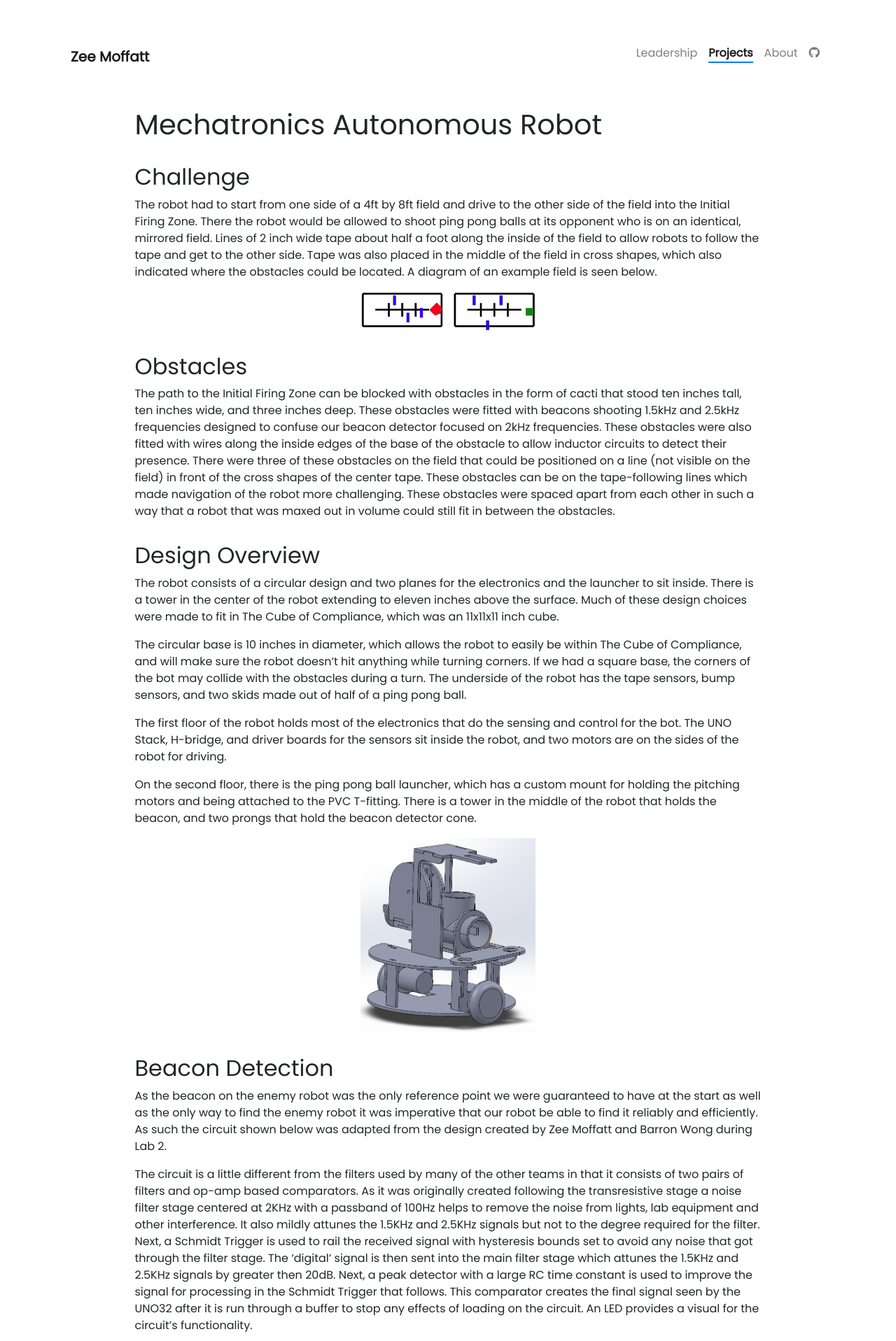
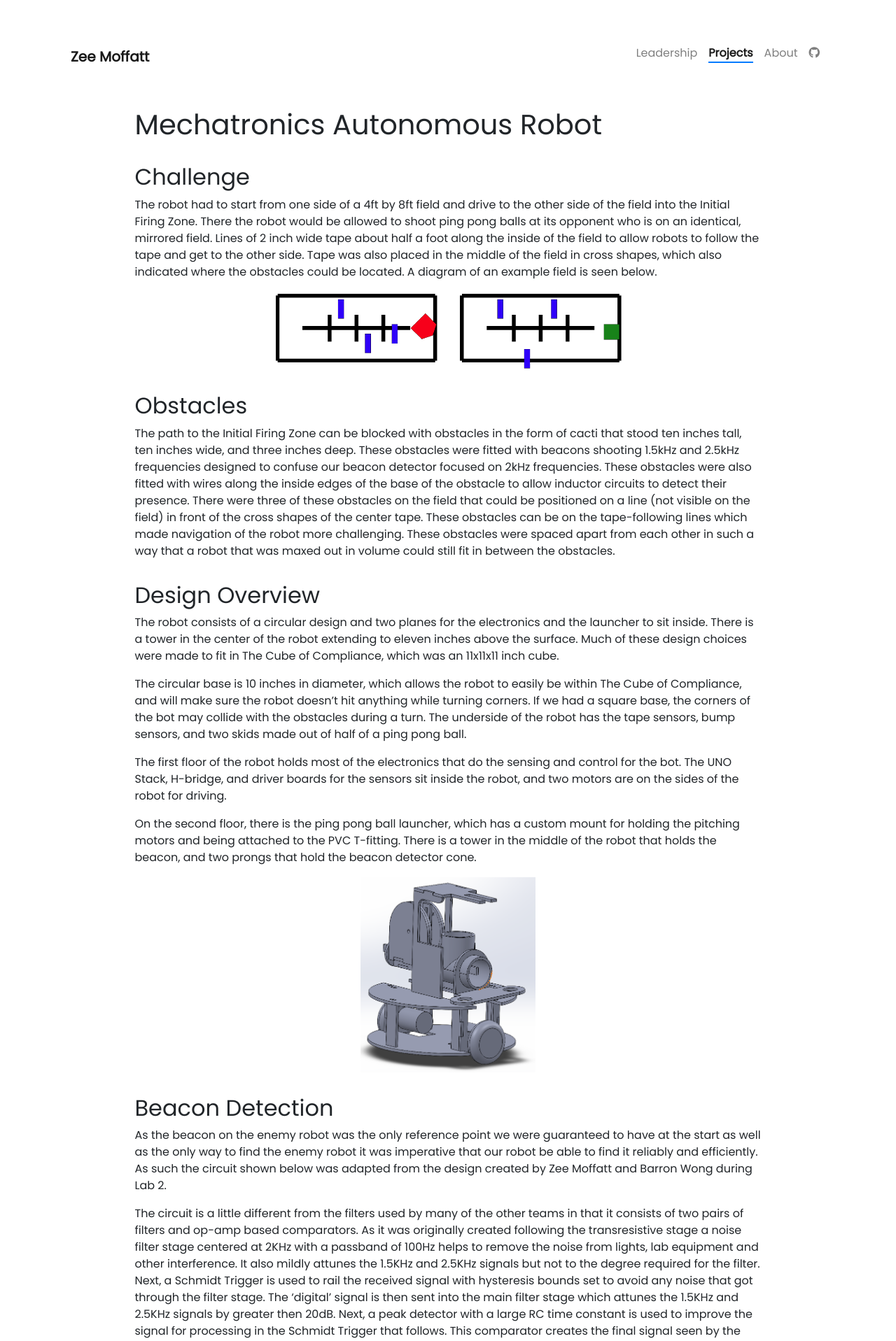
Before and after one commit to zmoffatt/zmoffatt.github.io, a Jekyll site: the page built from _projects/2_Mechatronics_Autonomous_Robot.md, in a window 1280 px wide. Shown: the top 1917 px of the page at 70% size. Built offline with Jekyll 4.4.1, drawn with Linux system fonts in a browser that asks for light colours; nearby versions of some CDN libraries; comment, search, counter and statistics services are not loaded.

Commit message:
New picture

```diff
--- a/_projects/2_Mechatronics_Autonomous_Robot.md
+++ b/_projects/2_Mechatronics_Autonomous_Robot.md
@@ -11,7 +11,7 @@ description: Autonomous robot capable of navigating a field, avoiding obstacles,
 ## Challenge
 The robot had to start from one side of a 4ft by 8ft field and drive to the other side of the field into the Initial Firing Zone. There the robot would be allowed to shoot ping pong balls at its opponent who is on an identical, mirrored field. Lines of 2 inch wide tape about half a foot along the inside of the field to allow robots to follow the tape and get to the other side. Tape was also placed in the middle of the field in cross shapes, which also indicated where the obstacles could be located. A diagram of an example field is seen below.
 
-<img src="/assets/Mech/field2.png" width="250">
+<img src="/assets/Mech/field2.png" width="500">
 
 ## Obstacles
 The path to the Initial Firing Zone can be blocked with obstacles in the form of cacti that stood ten inches tall, ten inches wide, and three inches deep. These obstacles were fitted with beacons shooting 1.5kHz and 2.5kHz frequencies designed to confuse our beacon detector focused on 2kHz frequencies. These obstacles were also fitted with wires along the inside edges of the base of the obstacle to allow inductor circuits to detect their presence. There were three of these obstacles on the field that could be positioned on a line (not visible on the field) in front of the cross shapes of the center tape. These obstacles can be on the tape-following lines which made navigation of the robot more challenging. These obstacles were spaced apart from each other in such a way that a robot that was maxed out in volume could still fit in between the obstacles.
```
